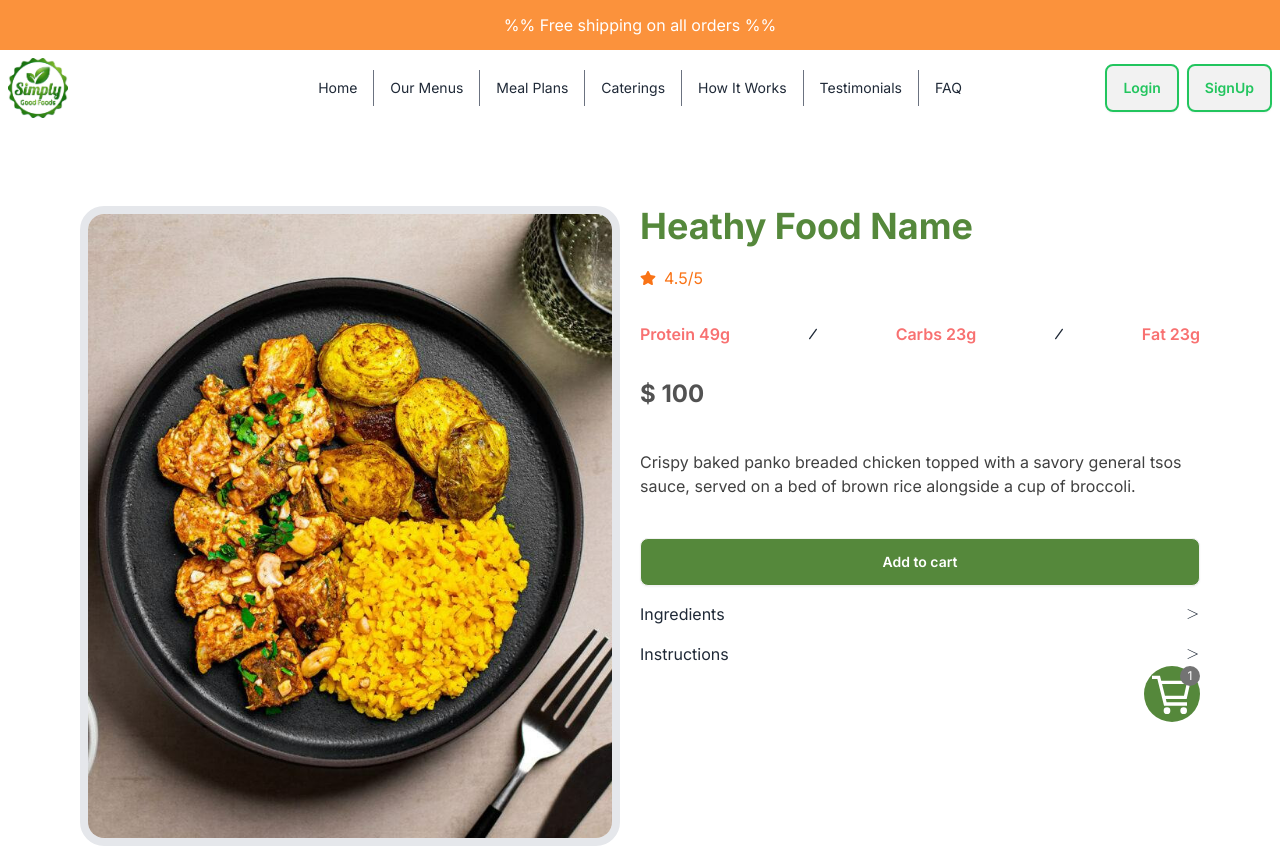
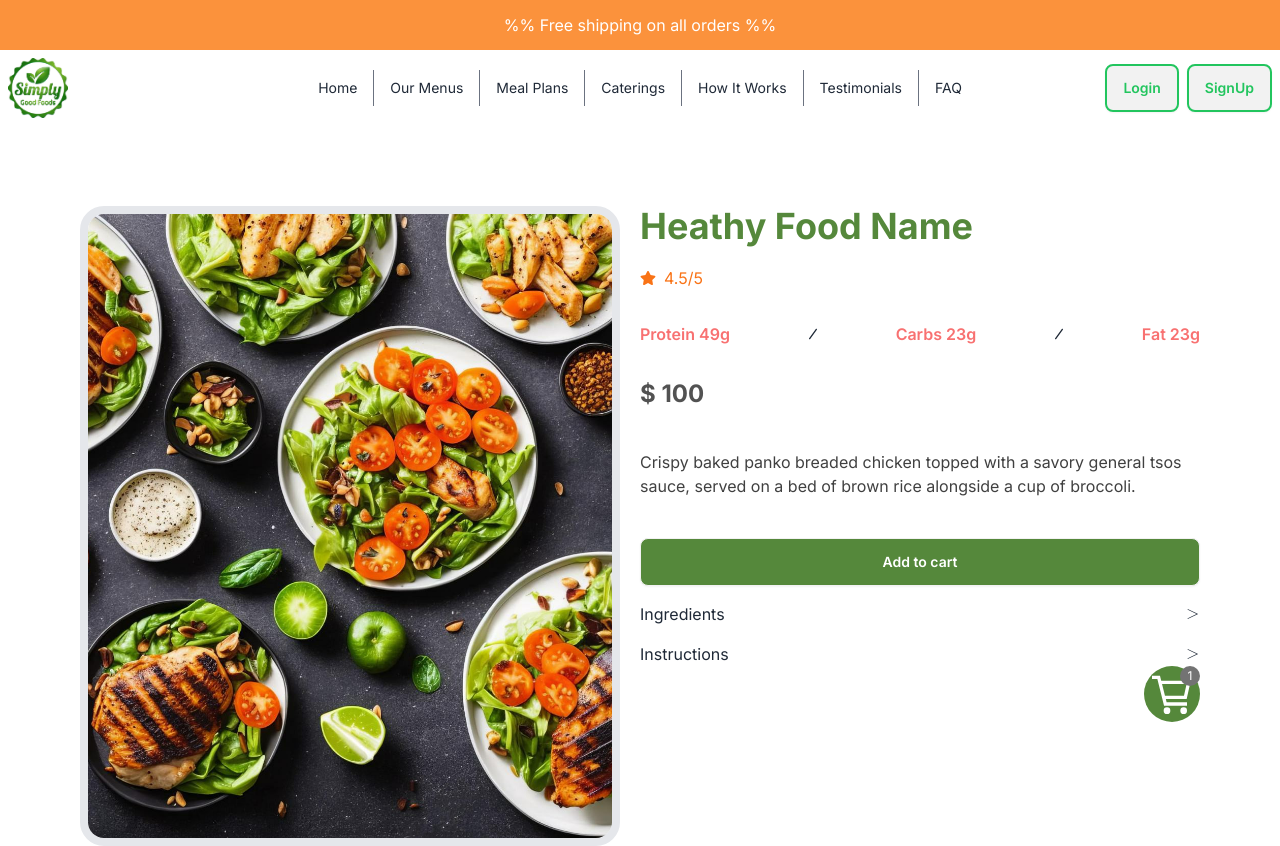
Before and after one commit to RabeyaAkter78/next-JS-project, a Next.js app: page /product in a window 1280 px wide. Shown: the top 846 px of the page. Built offline with nearby package versions, Linux system fonts and the light colour scheme.

Commit message:
final commit

```diff
--- a/app/Components/FeedBack/Feedback.jsx
+++ b/app/Components/FeedBack/Feedback.jsx
@@ -48,7 +48,7 @@ const FeedBack = () => {
                     <SwiperSlide>
                         <Card>
                             <CardContent>
-                                <Image src="/fd2.jpg" alt="" className="rounded-full" width={100} height={100} objectFit="cover"/>
+                                <Image src="/fd2.jpg" alt="" className="rounded-full" width={100} height={100} objectFit="cover" />
                             </CardContent>
                             <CardHeader>
                                 <CardTitle>Anjelina</CardTitle>
@@ -74,7 +74,14 @@ const FeedBack = () => {
                     <SwiperSlide>
                         <Card>
                             <CardContent>
-                                <Image src="/fd1.jpg" alt="" className="rounded-full" width={100} height={100} objectFit="cover" />
+                                <Image
+                                    src="/fd1.jpg"
+                                    alt=""
+                                    className="rounded-full"
+                                    width={100}
+                                    height={100}
+                                    style={{ objectFit: "cover" }}
+                                />
                             </CardContent>
                             <CardHeader>
                                 <CardTitle>Anjelina</CardTitle>
@@ -87,7 +94,14 @@ const FeedBack = () => {
                     <SwiperSlide>
                         <Card>
                             <CardContent>
-                                <Image src="/fd1.jpg" alt="" className="rounded-full" width={100} height={100} objectFit="cover" />
+                                <Image
+                                    src="/fd2.jpg"
+                                    alt=""
+                                    className="rounded-full"
+                                    width={100}
+                                    height={100}
+                                    style={{ objectFit: "cover" }}
+                                />
                             </CardContent>
                             <CardHeader>
                                 <CardTitle>Anjelina</CardTitle>
--- a/app/product/page.js
+++ b/app/product/page.js
@@ -11,7 +11,13 @@ export default function product() {
 
         <div className="flex-1 flex justify-center items-center  ">
           <div className="relative w-full h-full">
-            <Image src="/h1.jpg" alt="" layout="fill" objectFit="cover" className=" border-8 rounded-3xl" />
+            <Image
+              src="/mp.jpg"
+              alt="Meal Plan"
+              fill
+              style={{ objectFit: "cover" }}
+              className="border-8 rounded-3xl"
+            />
           </div>
         </div>
         <div className="w-1/2 ">
```
